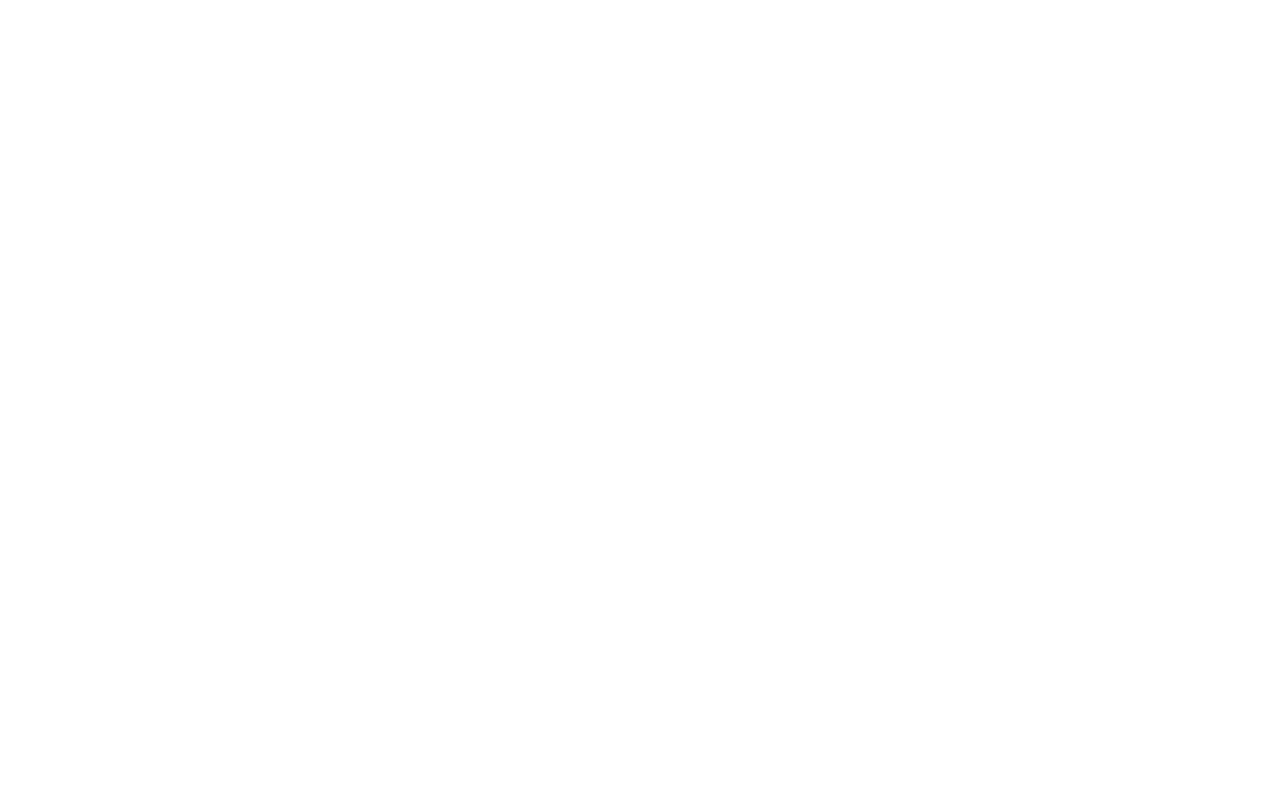
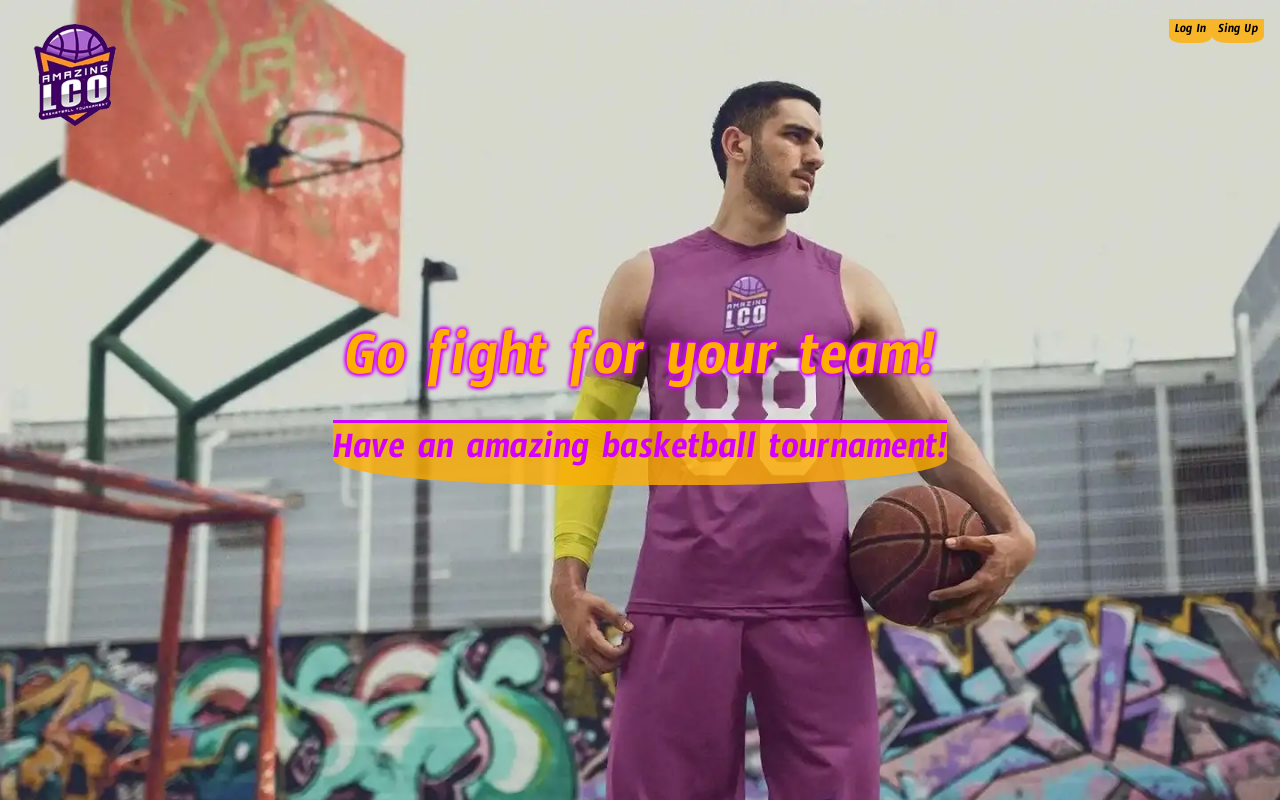
Before and after one commit to AlexTechNoir/Next.js-LCO-Basketball-Tournament, a Next.js app: page / in a window 1280 px wide. Shown: the top 800 px of the page. Built offline with nearby package versions, Linux system fonts and the light colour scheme.

Commit message:
Visibility debugged

```diff
--- a/src/components/Home.js
+++ b/src/components/Home.js
@@ -21,7 +21,12 @@
     }
   }
 
-  const handleImgLoad = () => setIsLoading(false)
+  const handleImgLoad = e => {
+    const target = e.target
+    if (target.complete && target.style.visibility !== 'hidden') {
+      setIsLoading(false)
+    }
+  }
 
   return (
     <MainHome>
@@ -33,7 +38,7 @@
           objectFit="cover"
           objectPosition="center top"
           quality={100}
-          onLoadingComplete={handleImgLoad}
+          onLoad={handleImgLoad}
           loading="eager"
         />
       </div>
```
